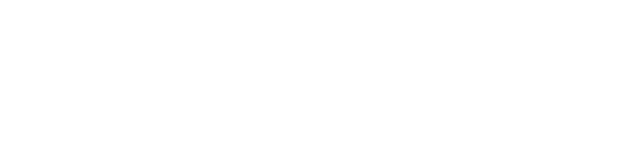
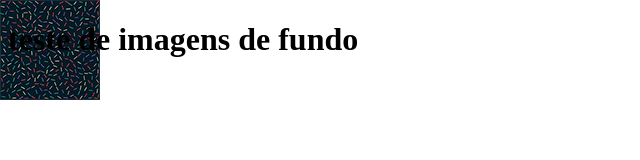
Before and after one commit to rodrigooliveira01/MODULO-3, a plain HTML site: page exercicios/ex01/fundo002.html in a window 1280 px wide. Shown: the whole page, without its empty margins (0-640 px from the left). Drawn offline with Linux system fonts and the light colour scheme.

Commit message:
Update fundo002.html

```diff
--- a/exercicios/ex01/fundo002.html
+++ b/exercicios/ex01/fundo002.html
@@ -3,9 +3,24 @@
 <head>
     <meta charset="UTF-8">
     <meta name="viewport" content="width=device-width, initial-scale=1.0">
-    <title>Document</title>
+    <title>personalizaçaõ dos fundos </title>
 </head>
+
+
+  <style>
+
+    body{background-image: url("imagens/pattern001.png");
+    background-size: 100px 100px ;
+    background-repeat: no-repeat;}
+
+  </style>
+
+
 <body>
+
+    <h1>teste de imagens de fundo </h1>
+
+
 
 </body>
 </html>
```
